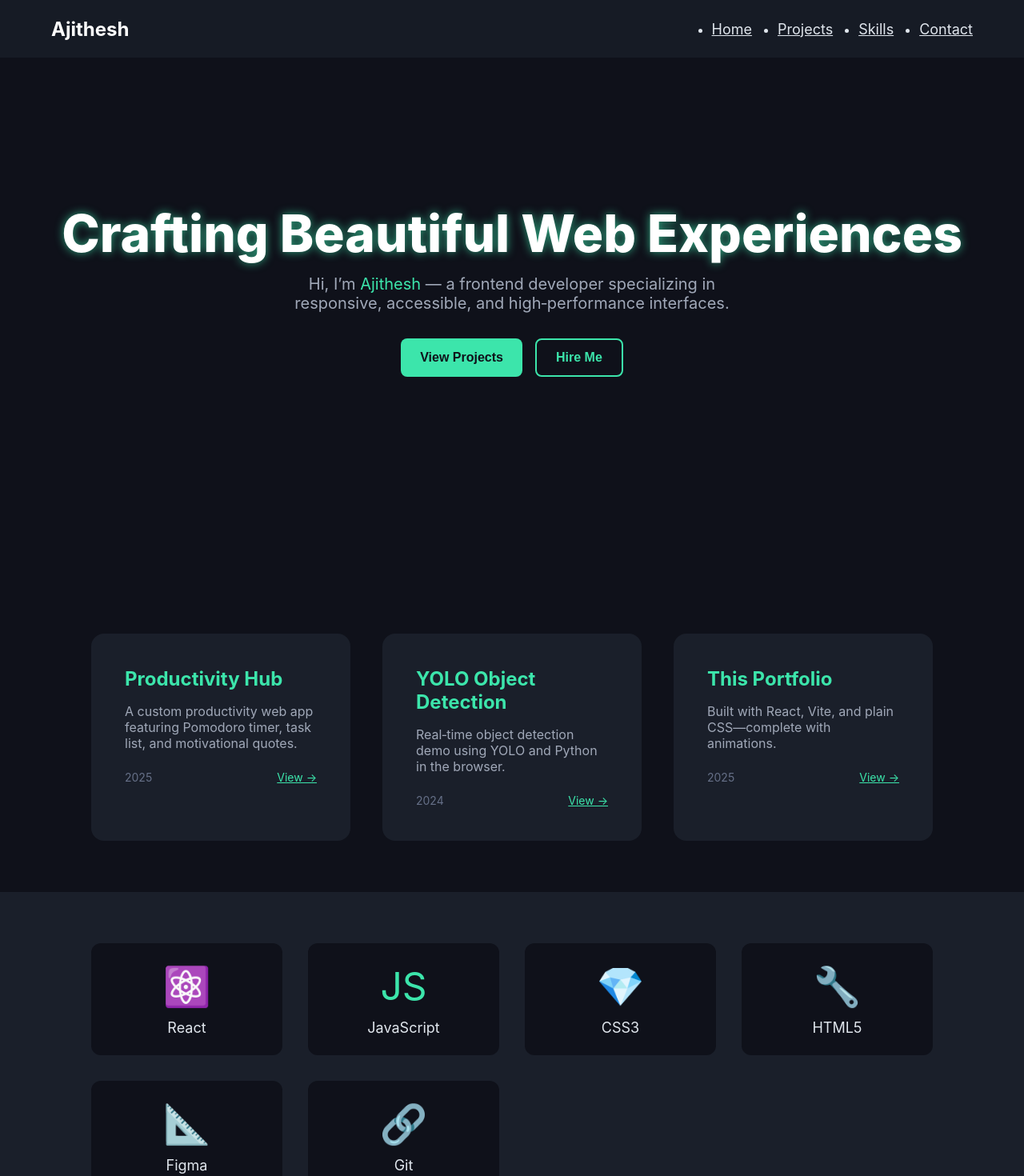
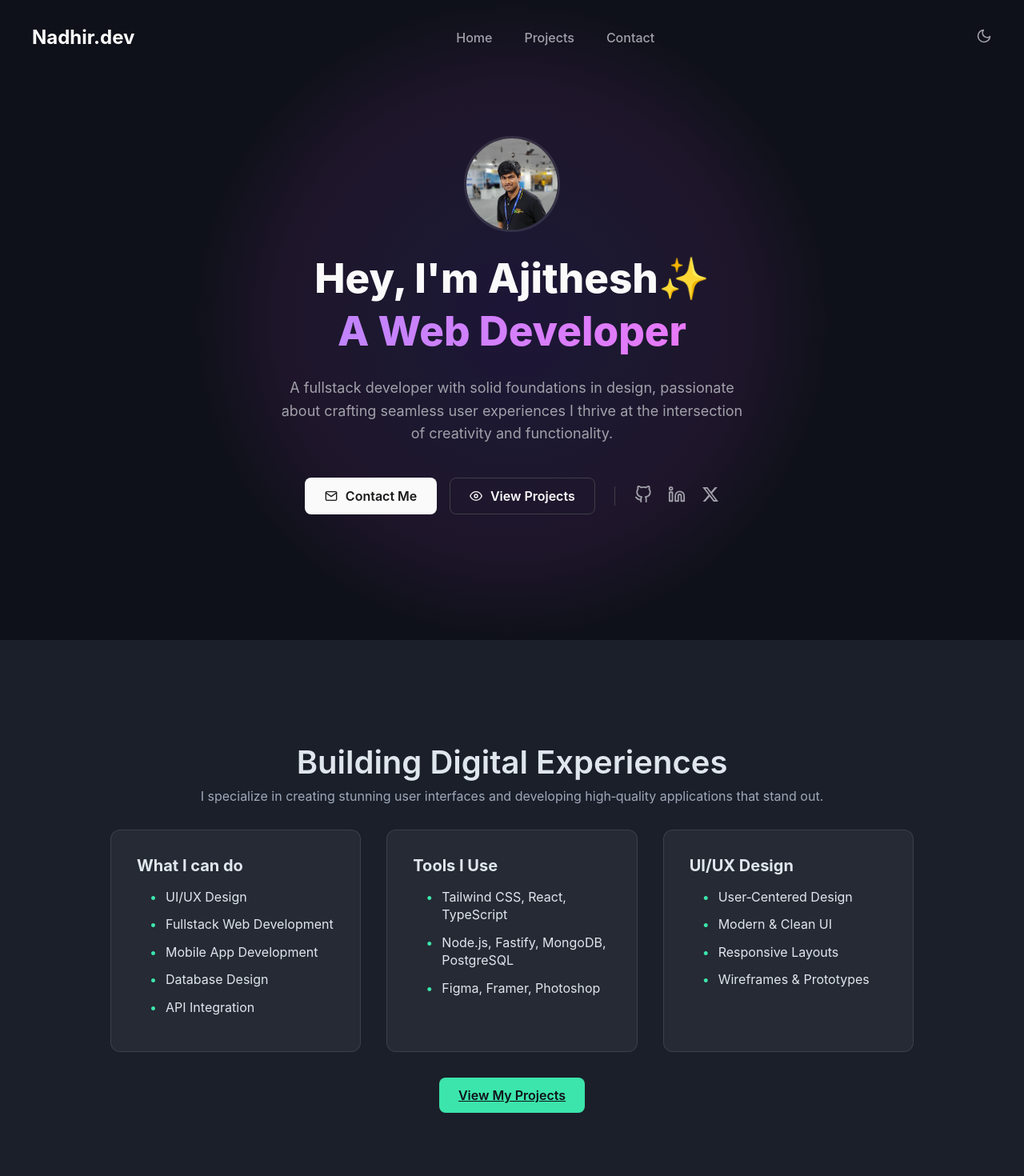
Before and after one commit to Ajithesh9/portfolio, a React (Vite) app: page / in a window 1280 px wide. Shown: the top 1470 px of the page at 80% size. Built offline with nearby package versions, Linux system fonts and the light colour scheme.

Commit message:
Add React icons, restructure components, and implement new styles for Hero and Skills sections

```diff
--- a/package.json
+++ b/package.json
@@ -14,6 +14,7 @@
     "postcss": "^8.5.6",
     "react": "^19.1.0",
     "react-dom": "^19.1.0",
+    "react-icons": "^5.5.0",
     "tailwindcss": "^4.1.11"
   },
   "devDependencies": {
--- a/src/App.jsx
+++ b/src/App.jsx
@@ -9,18 +9,18 @@ import Contact  from "./components/Contact.jsx";
 export default function App() {
   return (
     <>
-      <Navbar />
       <Hero />
+      <section className="section skills">
+        <div className="container">
+          <Skills />
+        </div>
+      </section>
       <section className="section projects">
         <div className="container">
           <Projects />
         </div>
       </section>
-      <section className="section skills">
-        <div className="container">
-          <Skills />
-        </div>
-      </section>
+
       <section className="section experience">
         <div className="container">
           <Experience />
--- /dev/null
+++ b/src/Hero.css
@@ -0,0 +1,148 @@
+/* --- Global Styles --- */
+/* Ensure the body and html take up the full height and have a dark background */
+body, html {
+  margin: 0;
+  padding: 0;
+  width: 100%;
+  height: 100%;
+  font-family: 'Inter', sans-serif; /* A clean, modern font similar to the image */
+  background-color: #0A0A0A;
+  color: #E4E4E7; /* A light gray for default text for better readability */
+  -webkit-font-smoothing: antialiased;
+  -moz-osx-font-smoothing: grayscale;
+}
+
+/* --- Hero Container and Background --- */
+.hero-container {
+  min-height: 100vh;
+  display: flex;
+  flex-direction: column;
+  align-items: center;
+  position: relative;
+  overflow: hidden; /* Prevents the glow from extending beyond the container */
+  padding: 0 2rem;
+  box-sizing: border-box;
+}
+
+/* The multi-colored glow effect in the background */
+.background-glow {
+  position: absolute;
+  top: 50%;
+  left: 50%;
+  width: 800px; /* Increased size for a softer, wider glow */
+  height: 800px;
+  background: radial-gradient(circle, rgba(109, 40, 217, 0.15) 0%, rgba(139, 92, 246, 0.1) 25%, rgba(217, 70, 239, 0.08) 50%, rgba(10, 10, 10, 0) 70%);
+  transform: translate(-50%, -50%);
+  z-index: 0; /* Places the glow behind the content */
+}
+
+/* --- Main Hero Content --- */
+.hero-content {
+  flex-grow: 1;
+  display: flex;
+  flex-direction: column;
+  justify-content: center;
+  align-items: center;
+  text-align: center;
+  z-index: 1; /* Places content above the glow but below the navbar */
+  padding-bottom: 5rem;
+}
+
+.profile-pic {
+  width: 120px;
+  height: 120px;
+  border-radius: 50%;
+  margin-bottom: 1.5rem;
+  object-fit: cover;
+  border: 3px solid rgba(255, 255, 255, 0.1); /* Subtle border for the image */
+}
+
+.hero-title {
+  font-size: 3.2rem;
+  font-weight: 800; /* Bolder font for more impact */
+  margin: 0 0 0.5rem 0;
+  line-height: 1.3;
+  color: #FAFAFA; /* Very light gray, almost white */
+}
+
+.hero-title .subtitle {
+  background: linear-gradient(90deg, #c084fc, #e879f9);
+  -webkit-background-clip: text;
+  -webkit-text-fill-color: transparent;
+  background-clip: text;
+  color: transparent;
+}
+
+.hero-description {
+  max-width: 580px;
+  font-size: 1.125rem;
+  color: #A1A1AA;
+  line-height: 1.6;
+  margin: 1rem 0 2.5rem 0;
+}
+
+/* --- Action Buttons & Socials --- */
+.hero-actions {
+  display: flex;
+  align-items: center;
+  flex-wrap: wrap; /* Allows items to wrap on smaller screens */
+  justify-content: center;
+  gap: 1rem;
+}
+
+.cta-button {
+  display: inline-flex;
+  align-items: center;
+  gap: 0.6rem;
+  padding: 0.75rem 1.5rem;
+  border-radius: 8px;
+  font-size: 1rem;
+  font-weight: 600;
+  text-decoration: none;
+  cursor: pointer;
+  transition: all 0.3s ease;
+  border: 1px solid transparent;
+}
+
+.cta-button.primary {
+  background-color: #FAFAFA;
+  color: #18181B;
+}
+
+.cta-button.primary:hover {
+  background-color: #E4E4E7;
+}
+
+.cta-button.secondary {
+  background-color: transparent;
+  color: #FAFAFA;
+  border-color: #3F3F46;
+}
+
+.cta-button.secondary:hover {
+  background-color: #27272A;
+  border-color: #52525B;
+}
+
+.divider {
+  height: 24px;
+  width: 1px;
+  background-color: #3F3F46;
+  margin: 0 0.5rem;
+}
+
+.social-links {
+  display: flex;
+  align-items: center;
+  gap: 1.25rem;
+}
+
+.social-links a {
+  color: #A1A1AA;
+  transition: color 0.3s ease, transform 0.3s ease;
+}
+
+.social-links a:hover {
+  color: #FFFFFF;
+  transform: translateY(-2px); /* Slight lift effect on hover */
+}
--- /dev/null
+++ b/src/Navbar.css
@@ -0,0 +1,50 @@
+/* --- Navigation Bar --- */
+.navbar {
+  width: 100%;
+  max-width: 1200px;
+  display: flex;
+  justify-content: space-between;
+  align-items: center;
+  padding: 2rem 0;
+  z-index: 2; /* Ensures navbar is above other content */
+}
+
+.logo {
+  font-size: 1.5rem;
+  font-weight: 700;
+  color: #FFFFFF;
+  text-decoration: none;
+}
+
+.nav-links {
+  display: flex;
+  list-style: none;
+  gap: 2.5rem;
+  margin: 0;
+  padding: 0;
+}
+
+.nav-links a {
+  color: #A1A1AA; /* A slightly muted color for nav links */
+  text-decoration: none;
+  font-size: 1rem;
+  font-weight: 500;
+  transition: color 0.3s ease;
+}
+
+.nav-links a:hover {
+  color: #FFFFFF;
+}
+
+.theme-toggle {
+  background: transparent;
+  border: none;
+  color: #A1A1AA;
+  cursor: pointer;
+  padding: 0;
+  transition: color 0.3s ease;
+}
+
+.theme-toggle:hover {
+  color: #FFFFFF;
+}
--- /dev/null
+++ b/src/Skills.css
@@ -0,0 +1,75 @@
+.skills {
+  background: #0f111a;
+  color: #e0e6ed;
+  padding: 4rem 2rem;
+}
+.container {
+  max-width: 1200px;
+  margin: 0 auto;
+}
+.skills-title {
+  font-size: 2.5rem;
+  font-weight: 600;
+  text-align: center;
+}
+.skills-sub {
+  text-align: center;
+  color: #a0a8b8;
+  margin: 0.5rem 0 2rem;
+}
+.skills-cards {
+  display: grid;
+  gap: 2rem;
+}
+@media (min-width: 768px) {
+  .skills-cards {
+    grid-template-columns: repeat(3,1fr);
+  }
+}
+.skills-card {
+  background: rgba(255,255,255,0.05);
+  border: 1px solid rgba(255,255,255,0.1);
+  padding: 2rem;
+  border-radius: 12px;
+  transition: transform 0.3s, border-color 0.3s;
+}
+.skills-card:hover {
+  transform: translateY(-5px);
+  border-color: #3ce5ab;
+}
+.skills-card h3 {
+  font-size: 1.25rem;
+  margin-bottom: 1rem;
+}
+.skills-card ul {
+  list-style: none;
+  padding-left: 1rem;
+}
+.skills-card li {
+  position: relative;
+  margin-bottom: 0.75rem;
+  padding-left: 1.25rem;
+  line-height: 1.4;
+}
+.skills-card li::before {
+  content: '•';
+  position: absolute;
+  left: 0;
+  color: #3ce5ab;
+}
+.skills-footer {
+  text-align: center;
+  margin-top: 2rem;
+}
+.btn-view {
+  display: inline-block;
+  padding: 0.75rem 1.5rem;
+  border-radius: 8px;
+  background: #3ce5ab;
+  color: #0f111a;
+  font-weight: 600;
+  transition: transform 0.2s;
+}
+.btn-view:hover {
+  transform: scale(1.05);
+}
--- a/src/components/Hero.jsx
+++ b/src/components/Hero.jsx
@@ -1,20 +1,59 @@
-import React from "react";
+import React from 'react';
+import '../Hero.css';
+import Navbar from './Navbar.jsx'; // Importing the Navbar component
+import profilePic from '../assets/photo.jpg'; // Adjust the path to your profile picture
 
-export default function Hero() {
+// Importing icons from react-icons library
+import { FiMail, FiEye, FiGithub, FiLinkedin } from 'react-icons/fi';
+import { FaXTwitter } from 'react-icons/fa6';
+
+const Hero = () => {
   return (
-    <section id="home" className="hero">
-      <div>
-        <h1>Crafting Beautiful Web Experiences</h1>
-        <p>
-          Hi, I’m <span style={{ color: "#3CE5AB" }}>Ajithesh</span> — a frontend
-          developer specializing in responsive, accessible, and high‑performance
-          interfaces.
+    <div className="hero-container">
+      {/* This div creates the subtle background glow effect */}
+      <div className="background-glow"></div>
+
+      {/* The Navbar component is now used here */}
+      <Navbar />
+
+      {/* Main Hero Content */}
+      <main className="hero-content">
+        <img src={profilePic} alt="Nadhir" className="profile-pic" />
+        <h1 className="hero-title">
+          Hey, I'm Ajithesh✨
+          <br />
+          <span className="subtitle">A Web Developer</span>
+        </h1>
+        <p className="hero-description">
+          A fullstack developer with solid foundations in design,
+          passionate about crafting seamless user experiences I thrive at the intersection
+          of creativity and functionality.
         </p>
-        <div className="cta">
-          <button className="btn btn-primary">View Projects</button>
-          <button className="btn btn-outline">Hire Me</button>
+
+        {/* Action Buttons and Social Links */}
+        <div className="hero-actions">
+          <a href="#contact" className="cta-button primary">
+            <FiMail /> Contact Me
+          </a>
+          <a href="#projects" className="cta-button secondary">
+            <FiEye /> View Projects
+          </a>
+          <div className="divider"></div>
+          <div className="social-links">
+            <a href="https://github.com" target="_blank" rel="noopener noreferrer" aria-label="GitHub">
+              <FiGithub size={22} />
+            </a>
+            <a href="https://linkedin.com" target="_blank" rel="noopener noreferrer" aria-label="LinkedIn">
+              <FiLinkedin size={22} />
+            </a>
+            <a href="https://twitter.com" target="_blank" rel="noopener noreferrer" aria-label="Twitter">
+              <FaXTwitter size={22} />
+            </a>
+          </div>
         </div>
-      </div>
-    </section>
+      </main>
+    </div>
   );
-}
+};
+
+export default Hero;
--- a/src/components/Navbar.jsx
+++ b/src/components/Navbar.jsx
@@ -1,19 +1,25 @@
-import React from "react";
+import React from 'react';
+import '../Navbar.css';
 
-export default function Navbar() {
-  const links = ["Home", "Projects", "Skills", "Contact"];
+// Importing the moon icon from react-icons
+import { FiMoon } from 'react-icons/fi';
+
+const Navbar = () => {
   return (
-    <nav>
-      <div className="container inner">
-        <div className="brand">Ajithesh</div>
-        <ul>
-          {links.map((l) => (
-            <li key={l}>
-              <a href={`#${l.toLowerCase()}`}>{l}</a>
-            </li>
-          ))}
-        </ul>
-      </div>
+    <nav className="navbar">
+      <a href="/" className="logo">
+        Nadhir.dev
+      </a>
+      <ul className="nav-links">
+        <li><a href="/">Home</a></li>
+        <li><a href="/projects">Projects</a></li>
+        <li><a href="/contact">Contact</a></li>
+      </ul>
+      <button className="theme-toggle" aria-label="Toggle theme">
+        <FiMoon size={20} />
+      </button>
     </nav>
   );
-}
+};
+
+export default Navbar;
--- a/src/components/Skills.jsx
+++ b/src/components/Skills.jsx
@@ -1,23 +1,58 @@
-import React from "react";
+import React from 'react';
+import '../Skills.css';
 
-const SKILLS = [
-  { name: "React", icon: "⚛️" },
-  { name: "JavaScript", icon: "JS" },
-  { name: "CSS3", icon: "💎" },
-  { name: "HTML5", icon: "🔧" },
-  { name: "Figma", icon: "📐" },
-  { name: "Git", icon: "🔗" },
+const CARDS = [
+  {
+    title: "What I can do",
+    items: [
+      "UI/UX Design",
+      "Fullstack Web Development",
+      "Mobile App Development",
+      "Database Design",
+      "API Integration",
+    ]
+  },
+  {
+    title: "Tools I Use",
+    items: [
+      "Tailwind CSS, React, TypeScript",
+      "Node.js, Fastify, MongoDB, PostgreSQL",
+      "Figma, Framer, Photoshop",
+    ]
+  },
+  {
+    title: "UI/UX Design",
+    items: [
+      "User‑Centered Design",
+      "Modern & Clean UI",
+      "Responsive Layouts",
+      "Wireframes & Prototypes",
+    ]
+  }
 ];
 
 export default function Skills() {
   return (
-    <div className="grid">
-      {SKILLS.map((s) => (
-        <div key={s.name} className="item">
-          <div className="icon">{s.icon}</div>
-          <div className="name">{s.name}</div>
+    <section id="skills" className="skills">
+      <div className="container">
+        <h2 className="skills-title">Building Digital Experiences</h2>
+        <p className="skills-sub">
+          I specialize in creating stunning user interfaces and developing high‑quality applications that stand out.
+        </p>
+        <div className="skills-cards">
+          {CARDS.map(c => (
+            <div className="skills-card" key={c.title}>
+              <h3>{c.title}</h3>
+              <ul>
+                {c.items.map(i => <li key={i}>{i}</li>)}
+              </ul>
+            </div>
+          ))}
         </div>
-      ))}
-    </div>
+        <div className="skills-footer">
+          <a href="#projects" className="btn-view">View My Projects</a>
+        </div>
+      </div>
+    </section>
   );
 }
--- a/src/index.css
+++ b/src/index.css
@@ -23,78 +23,6 @@ body {
 }
 .fade-in-up {
   animation: fadeInUp 0.8s ease-out both;
-}
-
-/* Navbar */
-nav {
-  position: fixed;
-  top: 0; left: 0; width: 100%;
-  background: rgba(26,31,42,0.75);
-  backdrop-filter: blur(12px);
-  z-index: 100;
-}
-nav .inner {
-  display: flex; align-items: center; justify-content: space-between;
-  height: 72px;
-}
-nav .brand {
-  font-size: 1.5rem; font-weight: 700; color: #FFFFFF;
-}
-nav ul {
-  display: flex; gap: 32px;
-}
-nav a {
-  font-size: 1.125rem; color: #E0E6ED;
-  transition: color .2s;
-}
-nav a:hover {
-  color: #3CE5AB;
-}
-
-/* Hero */
-.hero {
-  display: flex; align-items: center; justify-content: center;
-  height: calc(100vh - 72px); /* account for navbar */
-  text-align: center;
-  background: #0F111A; color: #FFFFFF;
-  padding: 0 24px;
-}
-.hero h1 {
-  font-size: 4rem; line-height: 1.1; font-weight: 800;
-  text-shadow: 0 0 12px rgba(60,229,171,0.7);
-  margin-bottom: 1rem; opacity: 0;
-  animation: fadeInUp 0.8s ease-out 0.3s both;
-}
-.hero p {
-  font-size: 1.25rem; max-width: 600px; margin: 0 auto 2rem;
-  color: #A0A8B8; opacity: 0;
-  animation: fadeInUp 0.8s ease-out 0.6s both;
-}
-.hero .cta {
-  display: flex; gap: 16px; justify-content: center; opacity: 0;
-  animation: fadeInUp 0.8s ease-out 0.9s both;
-}
-.btn {
-  font-size: 1rem; height: 48px; padding: 0 24px;
-  border-radius: 8px; font-weight: 600; cursor: pointer;
-  transition: transform .3s, background .3s, color .3s;
-}
-.btn-primary {
-  background: #3CE5AB; color: #0F111A; border: none;
-}
-.btn-outline {
-  background: transparent; color: #3CE5AB;
-  border: 2px solid #3CE5AB;
-}
-.btn-primary:hover,
-.btn-outline:hover {
-  transform: scale(1.05);
-}
-
-/* Section Headings */
-.section h2 {
-  font-size: 2.5rem; font-weight: 600; margin-bottom: 3rem;
-  color: #E0E6ED; text-align: center;
 }
 
 /* Projects */
```
Also changed, not shown: src/assets/photo.jpg (added), 1 other file (tests, documents, lock files or other folders).
